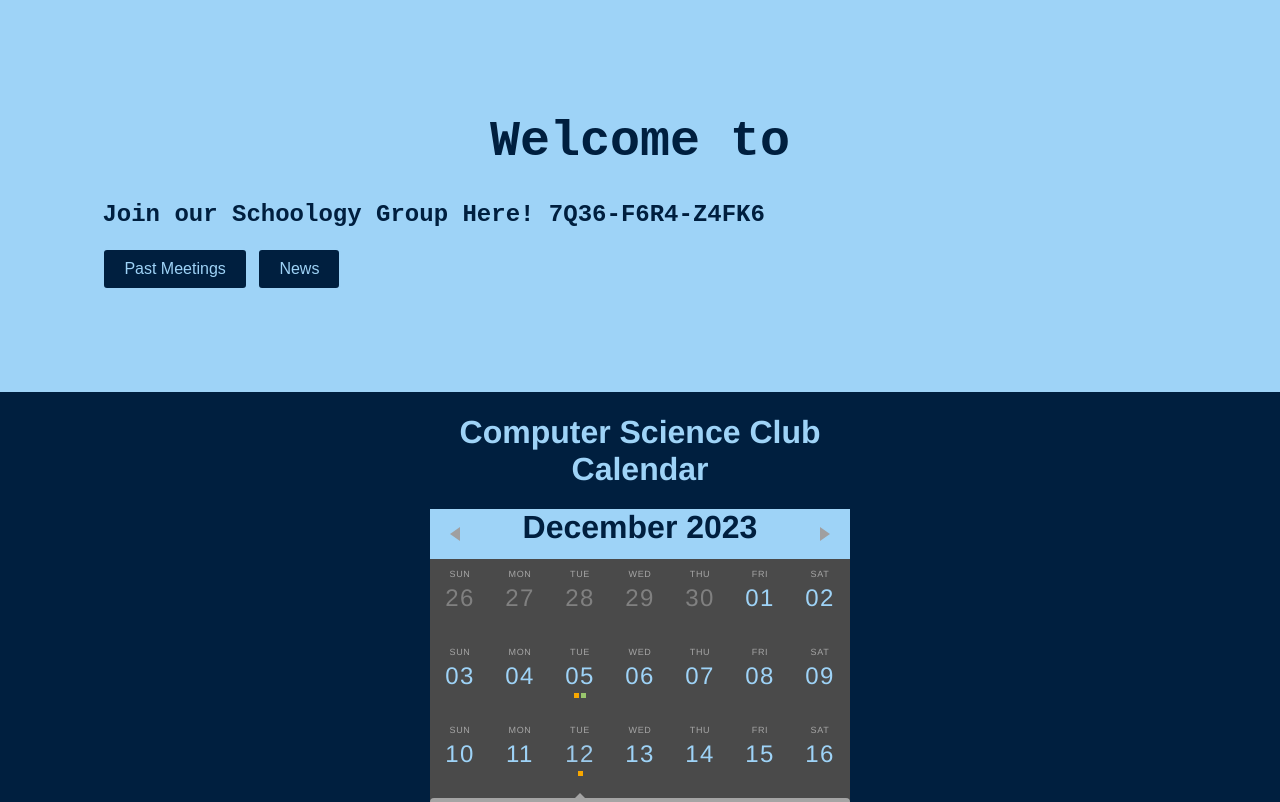
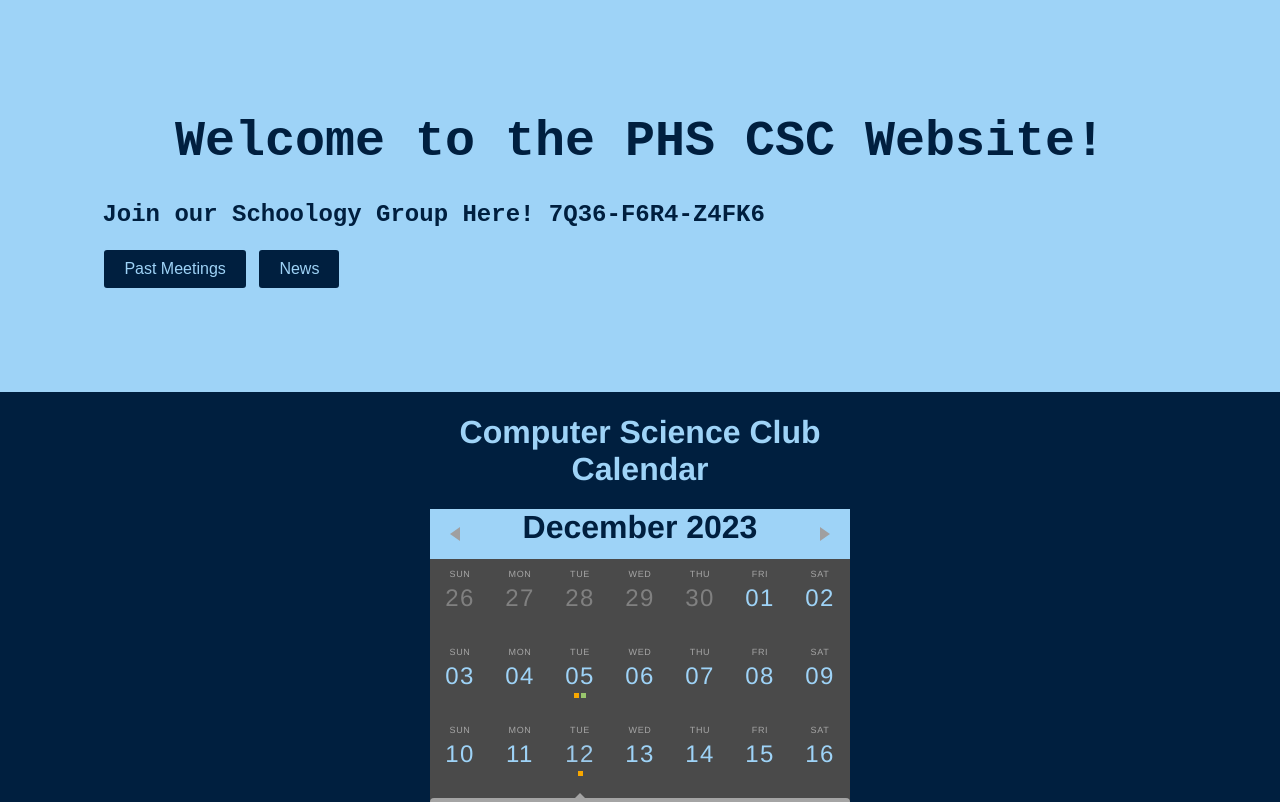
Before and after one commit to Carter-Thomas/CSC-Site-Project, a plain HTML site: page index.html in a window 1280 px wide. Shown: the top 802 px of the page. Drawn offline with nearby package versions, Linux system fonts and the light colour scheme; a web font is replaced by a local one.

Commit message:
Update index.html

```diff
--- a/index.html
+++ b/index.html
@@ -18,7 +18,8 @@
 <body>
     <div class="header1">
         <header>
-			<h1 id="titleMain"></h1>
+<!-- 			<h1 id="titleMain"></h1> -->
+			<h1>Welcome to the PHS CSC Website!</h1>
 			<h2>Join our Schoology Group Here! 7Q36-F6R4-Z4FK6</h2>
             <button onclick="pastMeetingsRedirect()" class="button">Past Meetings</button>
             <button onclick="newsRedirect()" class="button">News</button>
```
